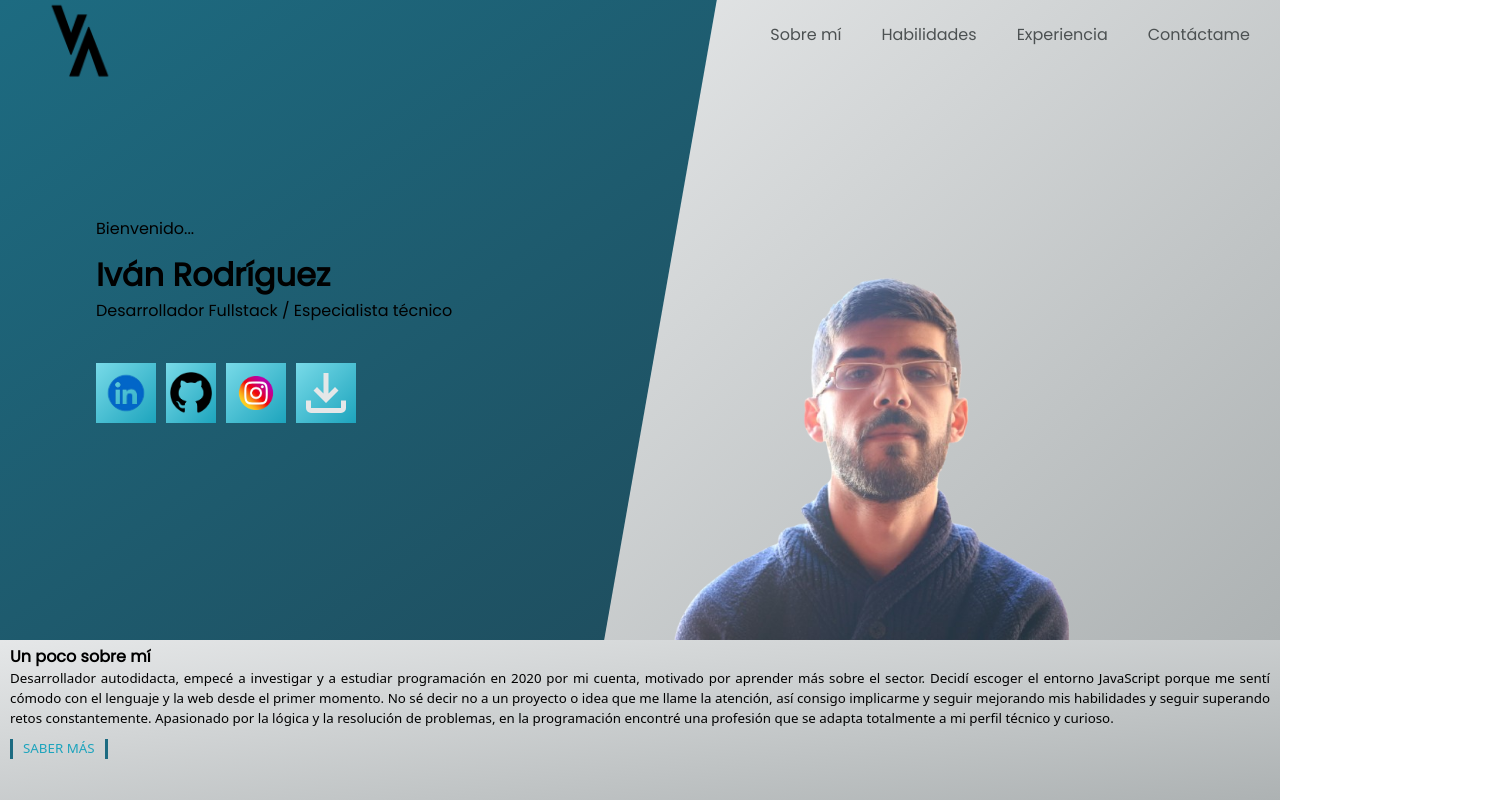
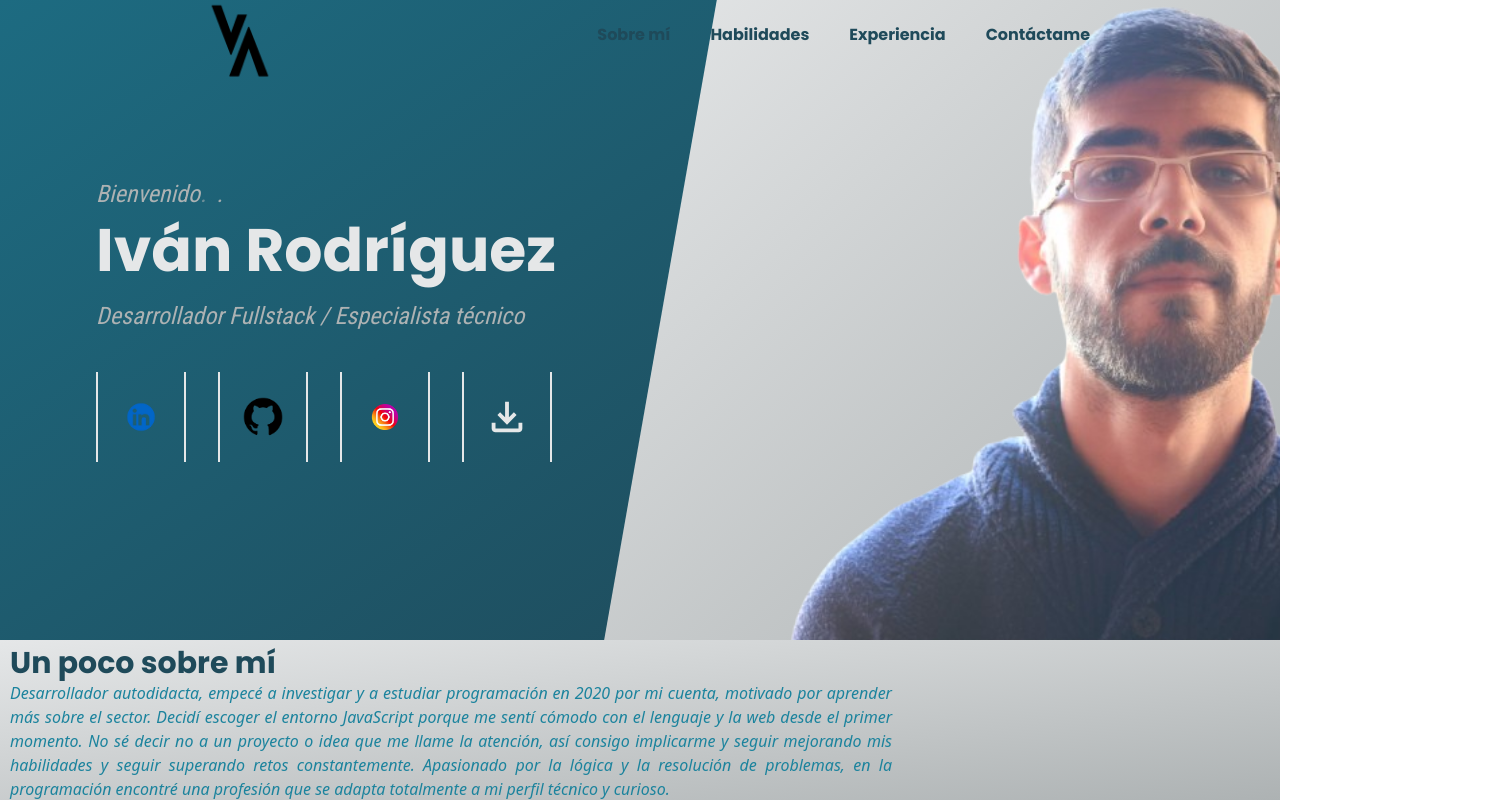
Before and after one commit to IvanRdADevelopments/portfolio, a Next.js app: page / in a window 1280 px wide. Shown: the top 801 px of the page, 1487 px wide, since content can reach past the window. Built offline with nearby package versions, Linux system fonts and the light colour scheme.

Commit message:
Followed improving the hero section.

```diff
--- a/src/components/HeroSectionFooter.tsx
+++ b/src/components/HeroSectionFooter.tsx
@@ -1,19 +1,26 @@
 export default function HeroSectionFooter() {
-    return (
-        <footer className="hero-footer-box">
-            <h5 id="about-me-subtitle">Un poco sobre mí</h5>
-            <p>Desarrollador autodidacta, empecé a investigar y a estudiar programación en 2020 por mi cuenta, motivado por aprender
-            más sobre el sector. Decidí escoger el entorno JavaScript porque me sentí cómodo con el lenguaje y la web desde el primer
-            momento.
+  return (
+    <footer className="hero-footer-box">
+      <h5
+        id="about-me-subtitle"
+        className="lg:text-3xl md:text-xl text-lg">
+        Un poco sobre mí
+      </h5>
+      <p className="text-blueCorp-600">
+        <i>
+          Desarrollador autodidacta, empecé a investigar y a estudiar
+          programación en 2020 por mi cuenta, motivado por aprender más sobre el
+          sector. Decidí escoger el entorno JavaScript porque me sentí cómodo
+          con el lenguaje y la web desde el primer momento. No sé decir no a un
+          proyecto o idea que me llame la atención, así consigo implicarme y
+          seguir mejorando mis habilidades y seguir superando retos
+          constantemente. Apasionado por la lógica y la resolución de problemas,
+          en la programación encontré una profesión que se adapta totalmente a
+          mi perfil técnico y curioso.
+        </i>
+      </p>
 
-            No sé decir no a un proyecto o idea que me llame la atención, así consigo implicarme y seguir mejorando mis habilidades y
-            seguir superando retos constantemente.
-
-            Apasionado por la lógica y la resolución de problemas, en la programación encontré una profesión que se adapta totalmente a mi
-            perfil técnico y curioso.
-            </p>
-
-            <button id="about-me-button">SABER MÁS</button>
-        </footer>
-    )
+      <button id="about-me-button">SABER MÁS</button>
+    </footer>
+  );
 }
--- a/src/components/LeftHeroBox.tsx
+++ b/src/components/LeftHeroBox.tsx
@@ -3,9 +3,22 @@ import SocialLogoBox from "./SocialLogosBox";
 export default function LeftHeroBox() {
   return (
     <div className="w-[100%] h-[80%] bg-gradient-to-br from-blueCorp-700 to-blueCorp-900 p-24 flex flex-col justify-center items-start">
-      <h4 className="hero-section-welcome">Bienvenido...</h4>
-      <h1 className="hero-section-title">Iván Rodríguez</h1>
-      <h3 className="hero-section-subtitle">Desarrollador Fullstack / Especialista técnico</h3>
+      <h4 className="hero-section-welcome lg:text-2xl md:text-xl text-lg">
+        <i>
+          Bienvenido
+          <span className="ellipsis">
+            <span>.</span>
+            <span>.</span>
+            <span>.</span>
+          </span>
+        </i>
+      </h4>
+      <h1 className="hero-section-title lg:text-6xl md:text-4xl text-2xl">
+        Iván Rodríguez
+      </h1>
+      <h3 className="hero-section-subtitle lg:text-2xl md:text-xl text-lg">
+        <i>Desarrollador Fullstack / Especialista técnico</i>
+      </h3>
 
       <SocialLogoBox />
     </div>
--- a/src/components/Navbar.tsx
+++ b/src/components/Navbar.tsx
@@ -6,7 +6,7 @@ import { Link } from "react-scroll";
 
 export default function Navbar() {
   return (
-    <nav className="navbar-box text-greyCorp-700">
+    <nav className="navbar-box">
       <section className="logo-box">
         <Link
           to="hero"
--- a/src/components/RightHeroBox.tsx
+++ b/src/components/RightHeroBox.tsx
@@ -6,8 +6,8 @@ export default function RightHeroBox() {
       <Image
         src="/img/picture-nobg.png"
         alt="Iván Rodríguez"
-        width={400}
-        height={400}
+        width={700}
+        height={700}
         className="main-big-pic"
       />
     </div>
--- a/src/styles/HeroSection.css
+++ b/src/styles/HeroSection.css
@@ -24,36 +24,41 @@
     padding: 5px 10px;
     background: linear-gradient(to bottom right, var(--greycorp-100), var(--greycorp-300));
     box-sizing: border-box;
-    font-size: smaller;
     z-index: 1;
     text-align: justify;
 }
 
+.hero-footer-box > p {
+    width: 70%;
+}
+
 #about-me-subtitle {
-    font-family: var(--poppins-reg);
+    font-family: var(--poppins-bold);
     font-weight: 700;
-    font-size: medium;
+    color: var(--bluecorp-900)
 }
 
 #about-me-button {
     background-color: transparent;
+    font-family: var(--lato-reg);
     cursor: pointer;
     z-index: 300;
-    padding: 0 10px 0 10px;
+    padding: 10px;
     color: var(--bluecorp-500);
     border-radius: 0px;
-    border-left: 3px solid var(--bluecorp-700);
-    border-right: 3px solid var(--bluecorp-700);
+    border-left: 2px solid var(--bluecorp-700);
+    border-right: 2px solid var(--bluecorp-700);
     transition: all 0.3s;
-    margin-top: 10px;
+    margin-top: 20px;
 }
 
 #about-me-button:hover {
     color: var(--bluecorp-700);
-    border-top: 3px solid var(--bluecorp-700);
-    border-bottom: 3px solid var(--bluecorp-700);
+    border-top: 2px solid var(--bluecorp-700);
+    border-bottom: 2px solid var(--bluecorp-700);
     border-left: none;
     border-right: none;
+    box-shadow: 0px 0px 10px black;
     scale: 1.05;
 }
 
@@ -61,42 +66,90 @@
     position: absolute;
     bottom: 0;
     z-index: 3;
+    left: calc(30%);
 }
 
 .social-media-box {
     display: flex;
     flex-direction: row;
-    gap: 10px;
-    justify-content: start;
+    gap: 2rem;
+    justify-content: space-between;
     align-items: center;
 }
 
 .logo-social-box {
-    background: linear-gradient(to bottom right, var(--bluecorp-300), var(--bluecorp-500));
-    height: 60px;
     display: flex;
     justify-content: center;
     align-items: center;
     margin-top: 40px;
     cursor: pointer;
+    padding: 10px 20px;
+    border-left: 2px solid var(--greycorp-100);
+    border-right: 2px solid var(--greycorp-100);
+    transition: all 0.3s;
+    box-sizing: border-box;
+    overflow: hidden;
+    width: 90px;
+    height: 90px;
+}
+
+.logo-social-box:hover {
+    border-top: 2px solid var(--greycorp-100);
+    border-bottom: 2px solid var(--greycorp-100);
+    border-left: none;
+    border-right: none;
+    box-shadow: 0px 0px 10px black;
+    scale: 1.05;
 }
 
 .hero-section-welcome {
-    font-family: var(--poppins-reg);
+    font-family: var(--roboto-reg);
+    color: var(--greycorp-300);
     font-weight: 400;
     margin-bottom: 10px;
-    font-size: medium;
 }
 
 .hero-section-title {
-    font-family: var(--poppins-reg);
+    font-family: var(--poppins-bold);
+    color: var(--greycorp-100);
     font-weight: 700;
-    font-size: xx-large;
 }
 
 .hero-section-subtitle {
-    font-family: var(--poppins-reg);
+    font-family: var(--roboto-reg);
+    color: var(--greycorp-300);
     font-weight: 500;
-    font-size: medium;
+    margin-top: 20px;
+}
 
-}
+.ellipsis {
+    display: inline-block;
+    font-size: 24px;
+    letter-spacing: 2px;
+  }
+
+  .ellipsis span {
+    display: inline-block;
+    animation: dot-blink 1s infinite;
+  }
+
+  .ellipsis span:nth-child(1) {
+    animation-delay: 0s;
+  }
+
+  .ellipsis span:nth-child(2) {
+    animation-delay: 0.3s;
+  }
+
+  .ellipsis span:nth-child(3) {
+    animation-delay: 0.6s;
+  }
+
+  @keyframes dot-blink {
+    0% {
+      opacity: 0;
+    }
+    100% {
+      opacity: 1;
+    }
+  }
--- a/src/styles/LanguageModal.css
+++ b/src/styles/LanguageModal.css
@@ -31,13 +31,13 @@
     color: var(--bluecorp-300);
     font-size: 16px;
     transition: all 0.3s;
-    border-left: 3px solid var(--greycorp-300);
-    border-right: 3px solid var(--greycorp-300);
+    border-left: 2px solid var(--greycorp-300);
+    border-right: 2px solid var(--greycorp-300);
   }
 
   .modal-btn:hover {
-    border-bottom: 3px solid var(--greycorp-300);
-    border-top: 3px solid var(--greycorp-300);
+    border-bottom: 2px solid var(--greycorp-300);
+    border-top: 2px solid var(--greycorp-300);
     border-left: none;
     border-right: none;
   }
--- a/src/styles/Navbar.css
+++ b/src/styles/Navbar.css
@@ -4,13 +4,14 @@ nav{
     position: fixed;
     top: 0;
     z-index: 3000;
-    font-family: var(--poppins-reg);
+    font-family: var(--poppins-bold);
     display: flex;
     flex-direction: row;
-    justify-content: space-between;
+    justify-content: space-evenly;
     padding: 0 20px;
-    gap: 4px;
+    gap: 20px;
     align-items: center;
+    color: var(--bluecorp-900);
 }
 
 .logo-box {
```
